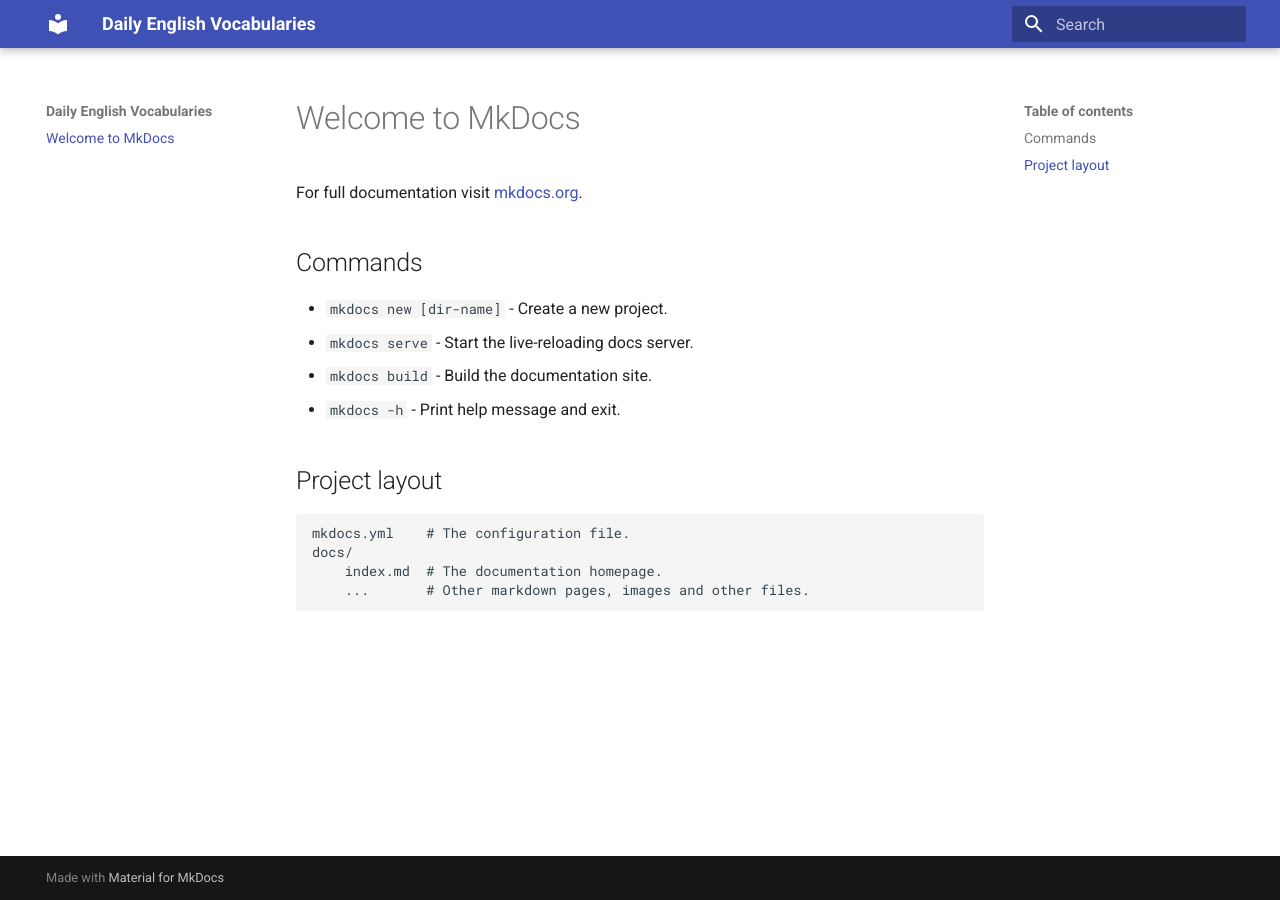
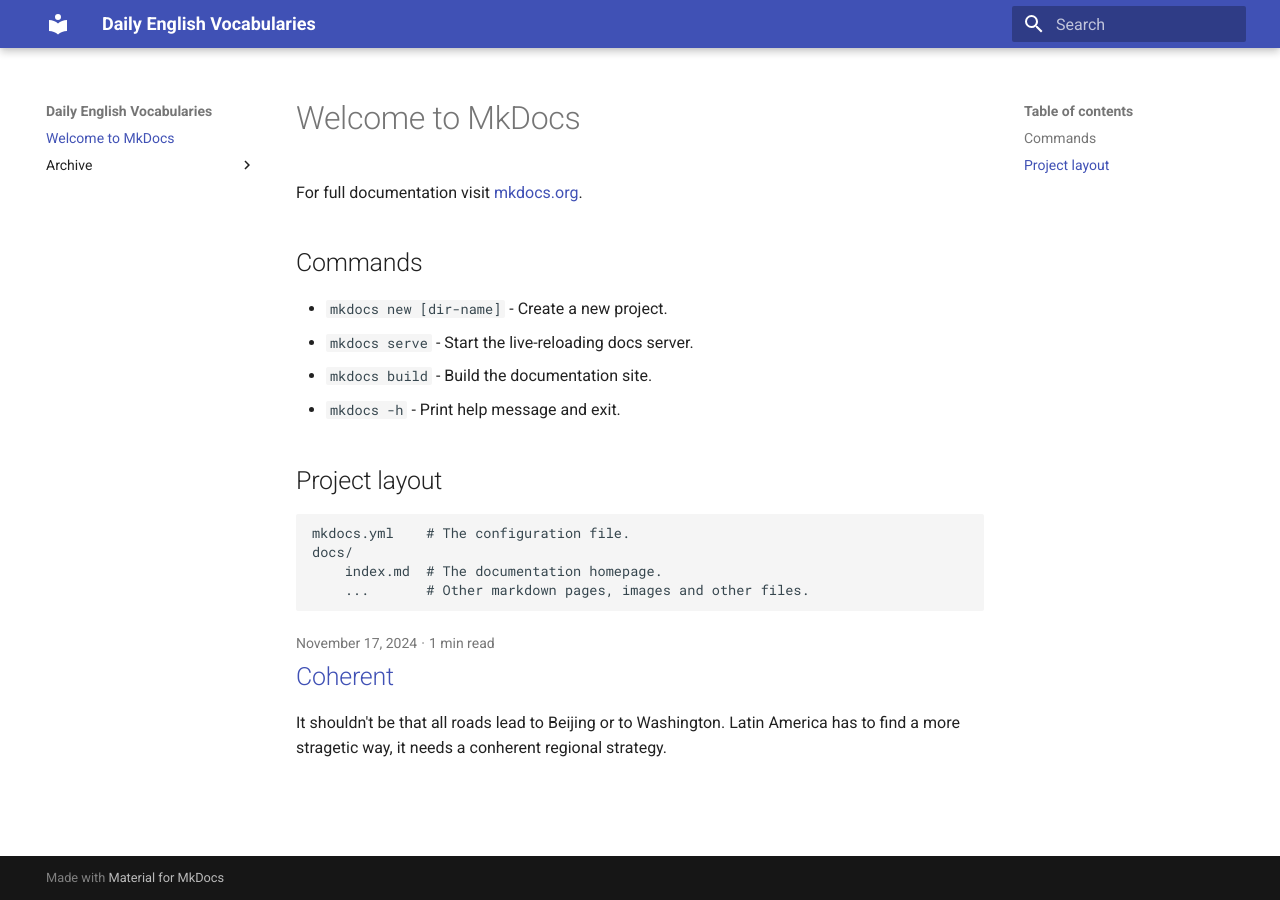
Before and after one commit to richardchou89/english-vocabularies, an MkDocs documentation site: the page built from docs/index.md, in a window 1280 px wide. Built offline with MkDocs 1.6.1 and Material for MkDocs 9.7.7, drawn with Linux system fonts in a browser that asks for light colours; some of the changed lines change nothing that is shown.

Commit message:
coherent

```diff
--- /dev/null
+++ b/docs/posts/2024/11/coherent.md
@@ -0,0 +1,5 @@
+---
+date: 2024-11-17
+---
+
+It shouldn't be that all roads lead to Beijing or to Washington. Latin America has to find a more stragetic way, it needs a conherent regional strategy.
--- a/mkdocs.yml
+++ b/mkdocs.yml
@@ -1,3 +1,8 @@
 site_name: Daily English Vocabularies
 theme:
   name: material
+
+plugins:
+  - search
+  - blog:
+      blog_dir: .
```
